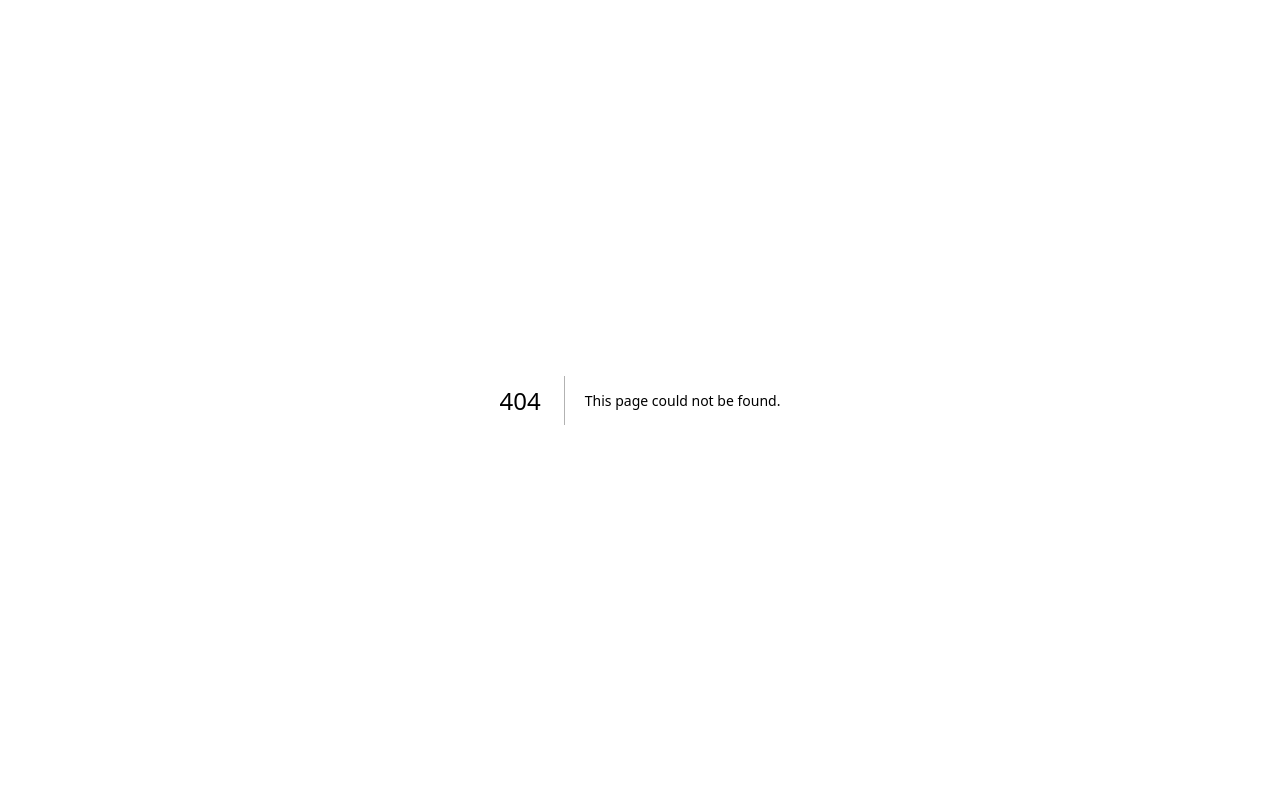
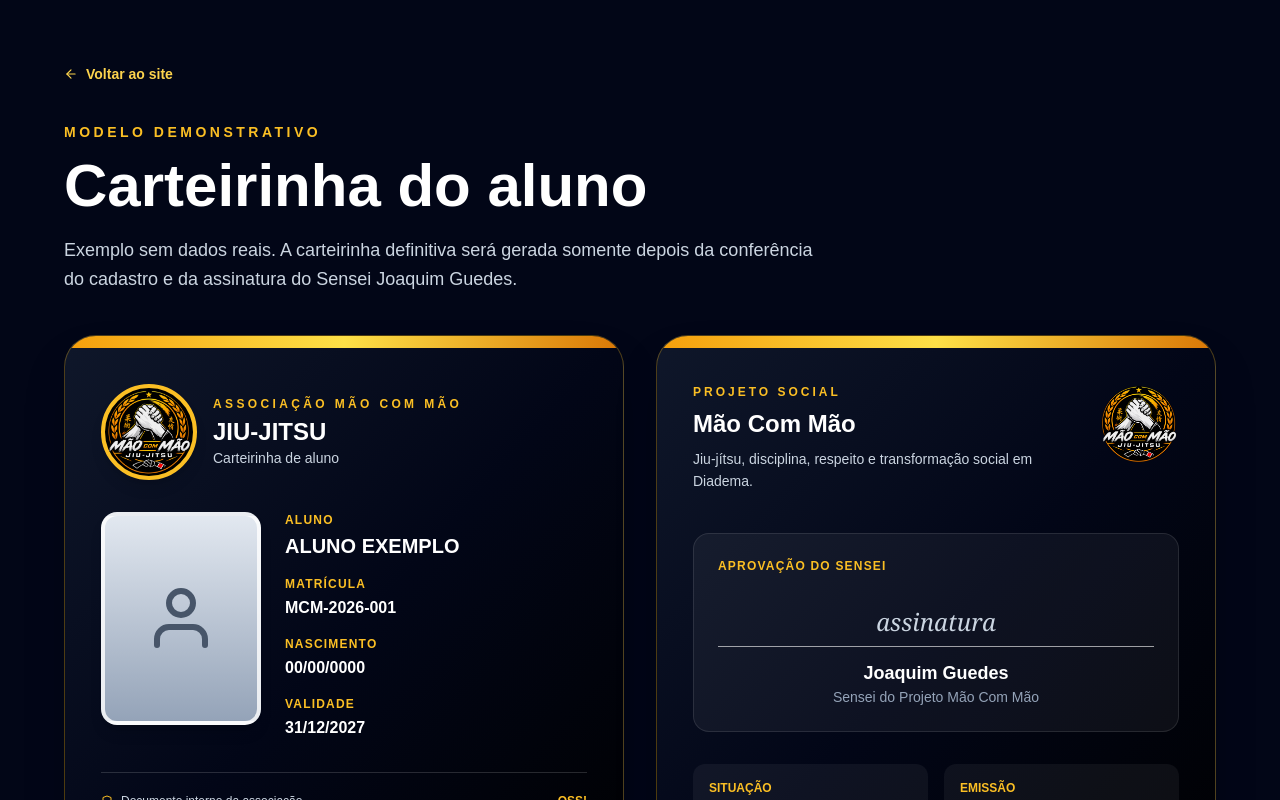
Before and after one commit to chefdcg20-commits/maocommao.org.com, a Next.js app: page /carteirinha-modelo in a window 1280 px wide. Before the commit this address had no page. Shown: the top 800 px of the page. Built offline with nearby package versions, Linux system fonts and the light colour scheme.

Commit message:
Adiciona modelo da carteirinha dos alunos

```diff
--- /dev/null
+++ b/app/carteirinha-modelo/page.tsx
@@ -0,0 +1,102 @@
+import type { Metadata } from 'next';
+import Image from 'next/image';
+import Link from 'next/link';
+import { FiArrowLeft, FiCheckCircle, FiShield, FiUser } from 'react-icons/fi';
+
+export const metadata: Metadata = {
+  title: 'Modelo da Carteirinha | Projeto Mão Com Mão',
+  description: 'Modelo demonstrativo da carteirinha dos alunos do Projeto Mão Com Mão.'
+};
+
+function PhotoPlaceholder() {
+  return (
+    <div className="flex aspect-[3/4] w-full items-center justify-center rounded-2xl border-4 border-white/80 bg-gradient-to-b from-slate-200 to-slate-400 text-slate-600 shadow-lg">
+      <FiUser className="text-7xl" aria-hidden />
+    </div>
+  );
+}
+
+export default function CarteirinhaModeloPage() {
+  return (
+    <main className="min-h-screen bg-slate-950 px-5 py-10 text-white sm:py-16">
+      <div className="mx-auto max-w-6xl">
+        <Link href="/" className="focus-ring inline-flex items-center gap-2 text-sm font-bold text-amber-300 hover:text-amber-200">
+          <FiArrowLeft aria-hidden /> Voltar ao site
+        </Link>
+
+        <div className="mt-8 max-w-3xl">
+          <span className="text-sm font-black uppercase tracking-[0.25em] text-amber-400">Modelo demonstrativo</span>
+          <h1 className="mt-3 text-4xl font-black sm:text-6xl">Carteirinha do aluno</h1>
+          <p className="mt-5 text-lg leading-relaxed text-slate-300">
+            Exemplo sem dados reais. A carteirinha definitiva será gerada somente depois da conferência do cadastro e da assinatura do Sensei Joaquim Guedes.
+          </p>
+        </div>
+
+        <div className="mt-10 grid gap-8 lg:grid-cols-2">
+          <section aria-label="Frente da carteirinha" className="overflow-hidden rounded-[2rem] border border-amber-400/30 bg-gradient-to-br from-slate-900 via-slate-950 to-black shadow-2xl">
+            <div className="h-3 bg-gradient-to-r from-amber-500 via-yellow-300 to-amber-600" />
+            <div className="p-7 sm:p-9">
+              <div className="flex items-center gap-4">
+                <div className="h-24 w-24 shrink-0 overflow-hidden rounded-full border-4 border-amber-400 bg-black shadow-lg">
+                  <Image src="/images/logo-mao-com-mao-circular-carteirinha.png" alt="Símbolo circular do Projeto Mão Com Mão" width={192} height={192} className="h-full w-full object-cover" priority />
+                </div>
+                <div>
+                  <p className="text-xs font-black uppercase tracking-[0.28em] text-amber-400">Associação Mão Com Mão</p>
+                  <h2 className="mt-1 text-2xl font-black">JIU-JITSU</h2>
+                  <p className="text-sm text-slate-300">Carteirinha de aluno</p>
+                </div>
+              </div>
+
+              <div className="mt-8 grid grid-cols-[8rem_1fr] gap-6 sm:grid-cols-[10rem_1fr]">
+                <PhotoPlaceholder />
+                <dl className="space-y-4">
+                  <div><dt className="text-xs font-black uppercase tracking-widest text-amber-400">Aluno</dt><dd className="mt-1 text-xl font-black">ALUNO EXEMPLO</dd></div>
+                  <div><dt className="text-xs font-black uppercase tracking-widest text-amber-400">Matrícula</dt><dd className="mt-1 font-bold">MCM-2026-001</dd></div>
+                  <div><dt className="text-xs font-black uppercase tracking-widest text-amber-400">Nascimento</dt><dd className="mt-1 font-bold">00/00/0000</dd></div>
+                  <div><dt className="text-xs font-black uppercase tracking-widest text-amber-400">Validade</dt><dd className="mt-1 font-bold">31/12/2027</dd></div>
+                </dl>
+              </div>
+
+              <div className="mt-8 flex items-center justify-between border-t border-white/15 pt-5 text-xs text-slate-300">
+                <span className="inline-flex items-center gap-2"><FiShield className="text-amber-400" aria-hidden /> Documento interno da associação</span>
+                <span className="font-black text-amber-400">OSS!</span>
+              </div>
+            </div>
+          </section>
+
+          <section aria-label="Verso da carteirinha" className="overflow-hidden rounded-[2rem] border border-amber-400/30 bg-gradient-to-br from-slate-900 via-slate-950 to-black shadow-2xl">
+            <div className="h-3 bg-gradient-to-r from-amber-500 via-yellow-300 to-amber-600" />
+            <div className="flex min-h-full flex-col p-7 sm:p-9">
+              <div className="flex items-start justify-between gap-5">
+                <div>
+                  <p className="text-xs font-black uppercase tracking-[0.25em] text-amber-400">Projeto Social</p>
+                  <h2 className="mt-2 text-2xl font-black">Mão Com Mão</h2>
+                  <p className="mt-2 max-w-sm text-sm leading-relaxed text-slate-300">Jiu-jítsu, disciplina, respeito e transformação social em Diadema.</p>
+                </div>
+                <Image src="/images/logo-mao-com-mao-circular-carteirinha.png" alt="" width={112} height={112} className="h-20 w-20 rounded-full object-cover" />
+              </div>
+
+              <div className="mt-10 rounded-2xl border border-white/10 bg-white/5 p-6">
+                <p className="text-xs font-black uppercase tracking-widest text-amber-400">Aprovação do Sensei</p>
+                <div className="mt-8 border-b border-white/60 pb-2 text-center font-serif text-2xl italic text-slate-300">assinatura</div>
+                <p className="mt-3 text-center text-lg font-black">Joaquim Guedes</p>
+                <p className="text-center text-sm text-slate-400">Sensei do Projeto Mão Com Mão</p>
+              </div>
+
+              <div className="mt-8 grid grid-cols-2 gap-4 text-sm">
+                <div className="rounded-xl bg-white/5 p-4"><span className="block text-xs font-black uppercase text-amber-400">Situação</span><span className="mt-2 inline-flex items-center gap-2 font-bold"><FiCheckCircle aria-hidden /> Cadastro aprovado</span></div>
+                <div className="rounded-xl bg-white/5 p-4"><span className="block text-xs font-black uppercase text-amber-400">Emissão</span><span className="mt-2 block font-bold">05/11/2026</span></div>
+              </div>
+
+              <p className="mt-auto pt-8 text-center text-xs leading-relaxed text-slate-500">Av. Casa Grande, 485 — Diadema/SP<br />Ginásio Rômulo Ducan Arante</p>
+            </div>
+          </section>
+        </div>
+
+        <div className="mt-10 rounded-2xl border border-amber-400/20 bg-amber-400/10 p-5 text-sm leading-relaxed text-amber-100">
+          A graduação não aparece nesta primeira versão, conforme solicitado. Ela poderá ser adicionada futuramente na renovação da carteirinha.
+        </div>
+      </div>
+    </main>
+  );
+}
```
Also changed, not shown: public/images/logo-mao-com-mao-circular-carteirinha.png (added).
